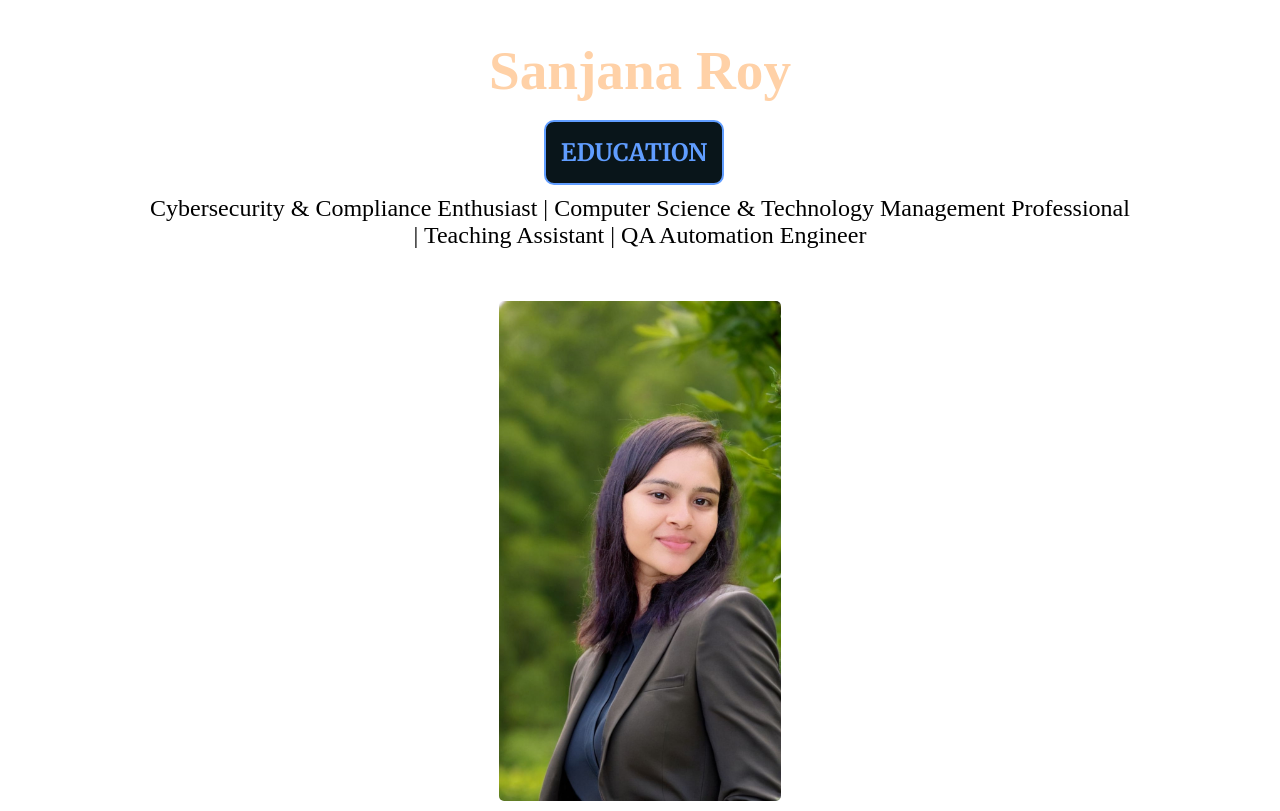
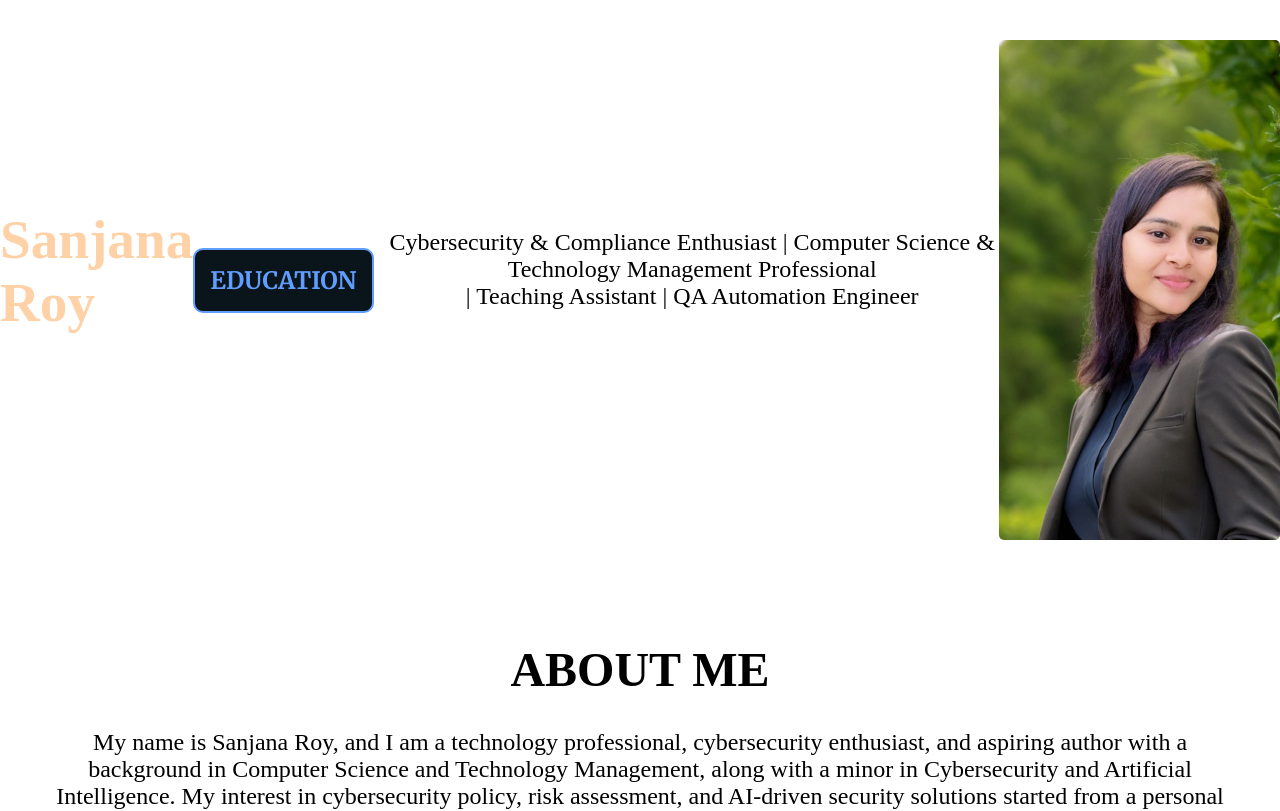
Before and after one commit to SanjanaRoy7/SanjanaRoy, a plain HTML site: page index.html in a window 1280 px wide. Shown: the top 811 px of the page. Drawn offline with Linux system fonts and the light colour scheme.

Commit message:
changed Padding

```diff
--- a/styles.css
+++ b/styles.css
@@ -25,17 +25,11 @@ body{
 }
 
 .container{
-    display: flex;
-    flex-direction: column;
-    justify-content: center;
-    align-items: center;
-    height: 100%;
-    width: 100%;
+
 
     display: flex;
     padding-top: 20px;
-    width: 100%;
-    height: 100vh;
+
     justify-content: center;
     align-items: center;
 
```
